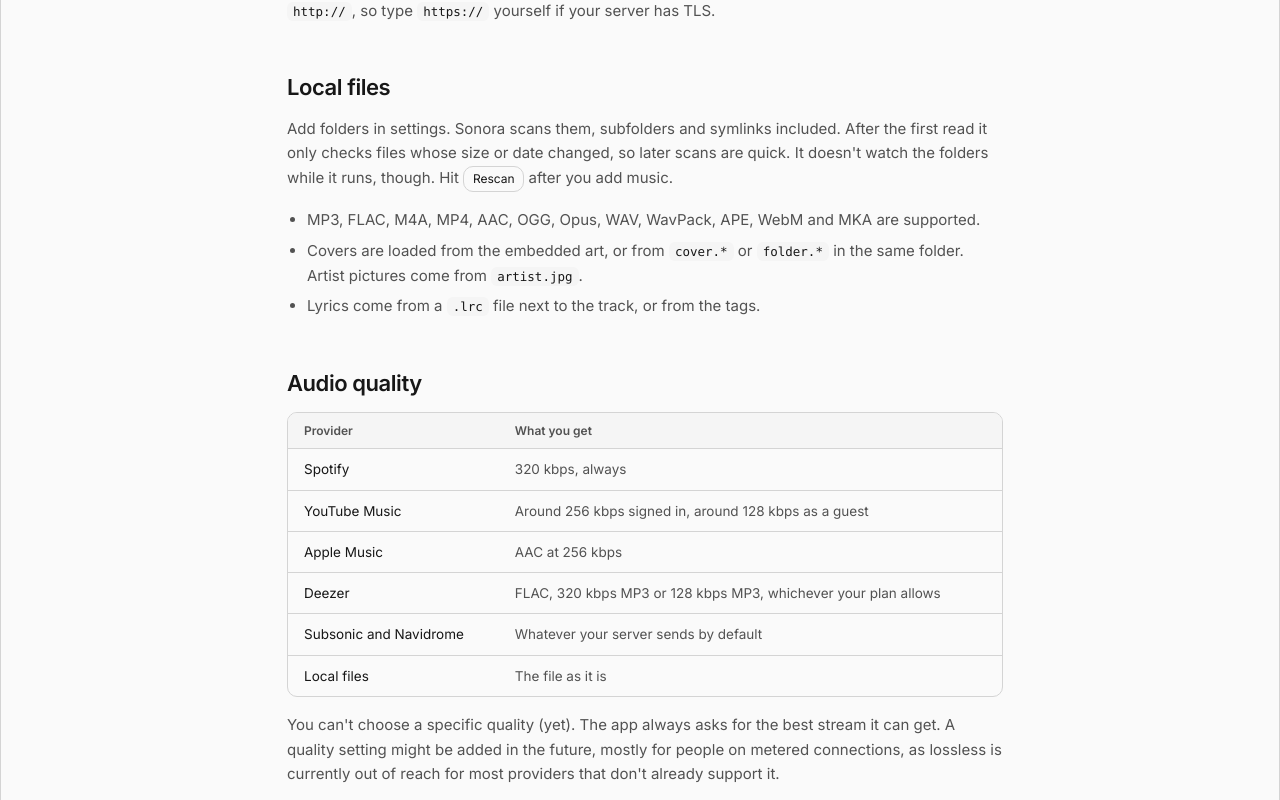
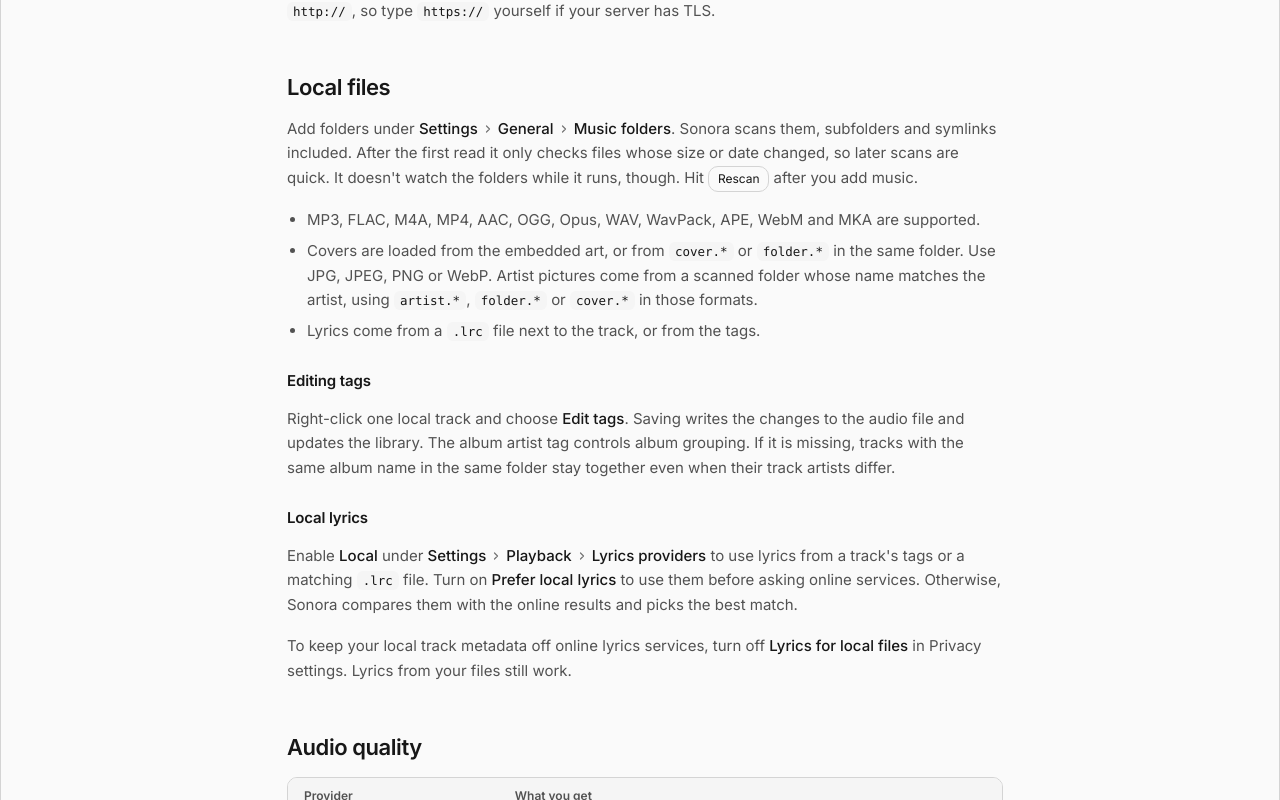
Before and after one commit to sonorahq/website, a SvelteKit app: page /docs/providers in a window 1280 px wide. Shown: the part 1020-1820 px from the top of the page. Built offline with nearby package versions, Linux system fonts and the light colour scheme; no server answers.

Commit message:
docs: sync the documentation with sonora v0.42.0

```diff
--- a/src/lib/data/platforms.ts
+++ b/src/lib/data/platforms.ts
@@ -33,7 +33,7 @@
 				hint: 'The app is not signed yet, so macOS quarantines it on the first install.'
 			}
 		],
-		note: 'Code signing through SignPath Foundation is applied for. Until it lands, the second command is needed once.'
+		note: 'The app is not signed with an Apple developer certificate yet. Clear the quarantine flag after installing, and again if macOS blocks it after an update.'
 	},
 	{
 		id: 'arch',
@@ -81,7 +81,6 @@
   programs.sonora = {
     enable = true;
     settings = {
-      provider = "youtube";
       appearance.theme = "dark";
     };
   };
@@ -111,7 +110,7 @@
 			{
 				caption: 'Portable build',
 				link: 'https://github.com/sonorahq/sonora/releases/latest',
-				command: 'windows-msvc.exe',
+				command: 'sonora-<version>-x86_64-pc-windows-msvc.exe',
 				hint: 'Pick the file for your architecture on the releases page and run it as-is.'
 			}
 		],
--- a/src/routes/docs/logs/+page.svelte
+++ b/src/routes/docs/logs/+page.svelte
@@ -31,13 +31,13 @@
 </table>
 <p>
 	The log is capped at 16 MB. When it fills up it becomes <code>sonora.log.1</code> and a fresh file starts,
-	so you never have more than 32 MB of logs. The first line tells you which version wrote it.
+	so you never have more than 32 MB of logs. The startup message names the version that wrote it.
 </p>
 
 <h2 id="verbose">More detail</h2>
 <p>
-	By default you get warnings plus debug output from Sonora's own code. If a bug is hard to pin
-	down, start Sonora with <code>SONORA_LOG=debug</code> and it logs everything.
+	By default you get warnings and selected debug output. If a bug is hard to pin down, start Sonora
+	with <code>SONORA_LOG=debug</code> and it logs everything.
 </p>
 <Code label="Linux" text="SONORA_LOG=debug sonora" />
 <Code label="Flatpak" text="flatpak run --env=SONORA_LOG=debug io.github.nolight132.sonora" />
--- a/src/routes/docs/providers/+page.svelte
+++ b/src/routes/docs/providers/+page.svelte
@@ -55,18 +55,44 @@
 
 <h2 id="local-files">Local files</h2>
 <p>
-	Add folders in settings. Sonora scans them, subfolders and symlinks included. After the first read
-	it only checks files whose size or date changed, so later scans are quick. It doesn't watch the
-	folders while it runs, though. Hit <AppButton>Rescan</AppButton> after you add music.
+	Add folders under <MenuPath steps={['Settings', 'General', 'Music folders']} />. Sonora scans
+	them, subfolders and symlinks included. After the first read it only checks files whose size or
+	date changed, so later scans are quick. It doesn't watch the folders while it runs, though. Hit <AppButton
+		>Rescan</AppButton
+	> after you add music.
 </p>
 <ul>
 	<li>MP3, FLAC, M4A, MP4, AAC, OGG, Opus, WAV, WavPack, APE, WebM and MKA are supported.</li>
 	<li>
 		Covers are loaded from the embedded art, or from <code>cover.*</code> or <code>folder.*</code>
-		in the same folder. Artist pictures come from <code>artist.jpg</code>.
+		in the same folder. Use JPG, JPEG, PNG or WebP. Artist pictures come from a scanned folder whose name
+		matches the artist, using <code>artist.*</code>, <code>folder.*</code> or
+		<code>cover.*</code> in those formats.
 	</li>
 	<li>Lyrics come from a <code>.lrc</code> file next to the track, or from the tags.</li>
 </ul>
+
+<h3 id="local-tags">Editing tags</h3>
+<p>
+	Right-click one local track and choose <strong>Edit tags</strong>. Saving writes the changes to
+	the audio file and updates the library. The album artist tag controls album grouping. If it is
+	missing, tracks with the same album name in the same folder stay together even when their track
+	artists differ.
+</p>
+
+<h3 id="local-lyrics">Local lyrics</h3>
+<p>
+	Enable <strong>Local</strong> under <MenuPath
+		steps={['Settings', 'Playback', 'Lyrics providers']}
+	/>
+	to use lyrics from a track's tags or a matching <code>.lrc</code> file. Turn on
+	<strong>Prefer local lyrics</strong> to use them before asking online services. Otherwise, Sonora compares
+	them with the online results and picks the best match.
+</p>
+<p>
+	To keep your local track metadata off online lyrics services, turn off
+	<strong>Lyrics for local files</strong> in Privacy settings. Lyrics from your files still work.
+</p>
 
 <h2 id="quality">Audio quality</h2>
 <table>
@@ -75,7 +101,7 @@
 	</thead>
 	<tbody>
 		<tr><td>Spotify</td><td>320 kbps, always</td></tr>
-		<tr><td>YouTube Music</td><td>Around 256 kbps signed in, around 128 kbps as a guest</td></tr>
+		<tr><td>YouTube Music</td><td>Varies by track and the available stream</td></tr>
 		<tr><td>Apple Music</td><td>AAC at 256 kbps</td></tr>
 		<tr><td>Deezer</td><td>FLAC, 320 kbps MP3 or 128 kbps MP3, whichever your plan allows</td></tr>
 		<tr><td>Subsonic and Navidrome</td><td>Whatever your server sends by default</td></tr>
@@ -83,9 +109,8 @@
 	</tbody>
 </table>
 <p>
-	You can't choose a specific quality (yet). The app always asks for the best stream it can get. A
-	quality setting might be added in the future, mostly for people on metered connections, as
-	lossless is currently out of reach for most providers that don't already support it.
+	You can't choose a specific quality yet. Sonora selects the stream automatically. Signing in to
+	YouTube Music unlocks your library, but does not guarantee a higher bitrate.
 </p>
 
 <h2 id="widevine">Widevine</h2>
--- a/src/routes/docs/roadmap/+page.svelte
+++ b/src/routes/docs/roadmap/+page.svelte
@@ -41,7 +41,8 @@
 				{ text: 'Glow and wave animation for lyrics', issue: 423 },
 				{ text: 'Synced lyrics', done: '0.9' },
 				{ text: 'Word-by-word karaoke lyrics and romanization', done: '0.17' },
-				{ text: 'A timing offset for synced lyrics', issue: 428, done: true }
+				{ text: 'A timing offset control for synced lyrics', issue: 428 },
+				{ text: 'Timing offsets stored in LRC files', done: '0.40' }
 			]
 		},
 		{
--- a/src/routes/docs/shortcuts/+page.svelte
+++ b/src/routes/docs/shortcuts/+page.svelte
@@ -59,6 +59,11 @@
 </p>
 
 <p class="note">You can't rebind anything yet. Custom shortcuts are on the way.</p>
+<p>
+	Playback shortcuts work while the app has focus and you aren't typing in a text field. In a text
+	field, <kbd>Space</kbd> types a space and <kbd>Ctrl</kbd> with the arrow keys moves through words. List
+	shortcuts act on the focused list or table.
+</p>
 
 {#each sections as section (section.id)}
 	<h2 id={section.id}>{section.title}</h2>
```
Also changed, not shown: src/routes/docs/scrobbling/+page.svelte (+8 -2 lines), src/routes/docs/settings/+page.svelte (+25 -9 lines), src/routes/docs/themes/+page.svelte (+7 -0 lines), src/routes/faq/+page.svelte (+6 -4 lines), .sonora-docs-sync.json (added).
